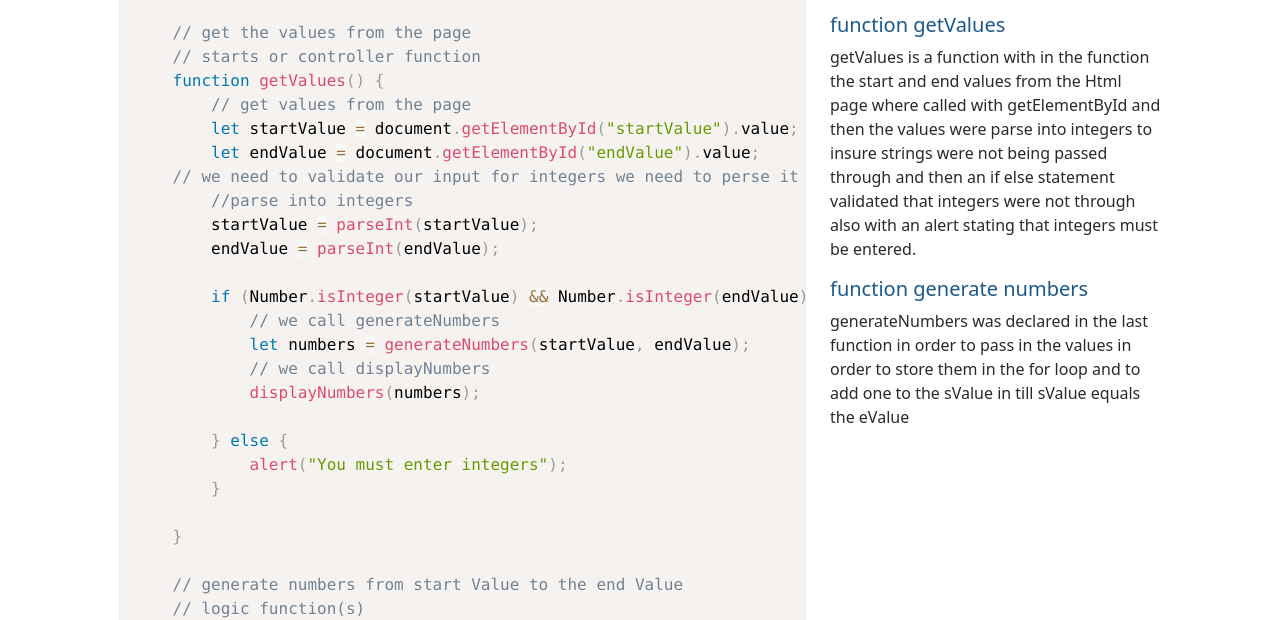
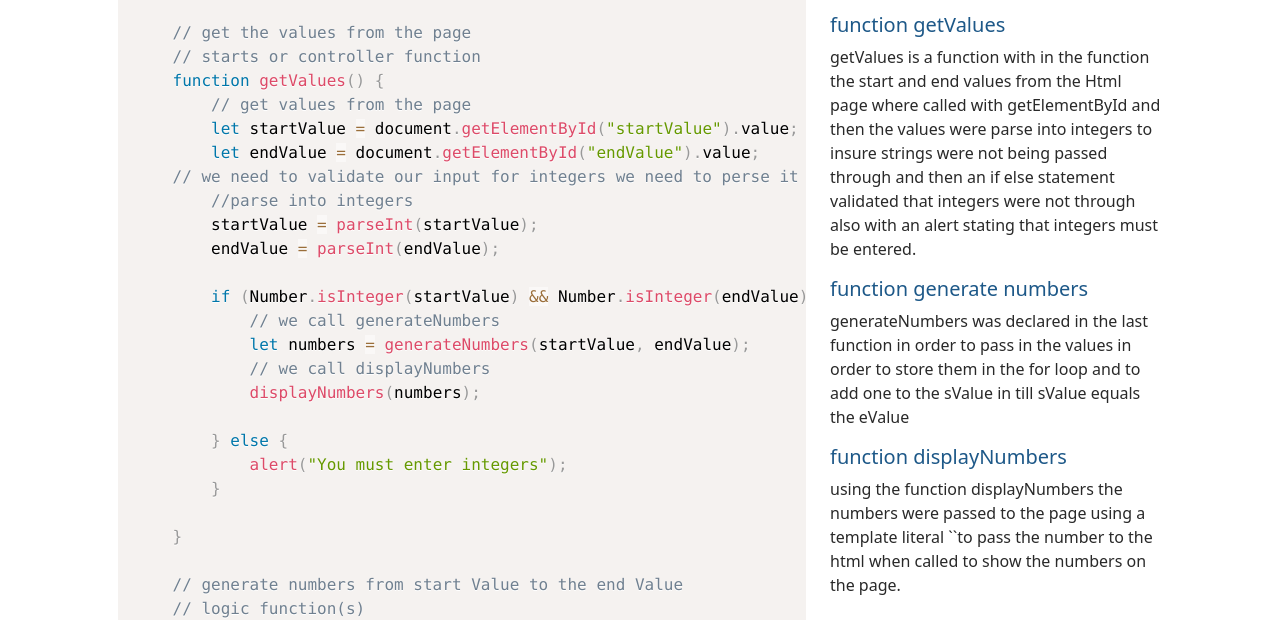
Before and after one commit to DENRIG777/Hundo, a plain HTML site: page code.html in a window 1280 px wide. Shown: the part 170-790 px from the top of the page. Drawn offline with nearby package versions, Linux system fonts and the light colour scheme.

Commit message:
added content

```diff
--- a/code.html
+++ b/code.html
@@ -113,7 +113,7 @@
             else {
                 className = "odd";
             }
-
+            //This dose not render correctly with Prism see the source
             templateRows += `<tr><td class="${className}" >${number}</td></tr>`;
 
         }
@@ -134,7 +134,11 @@
                 <h5>function generate numbers</h5>
                 <p>generateNumbers was declared in the last function in order to pass in the values in order to
                     store them in the for loop and to add one to the sValue in till sValue equals the eValue
-
+                </p>
+                <h5>function displayNumbers</h5>
+                <p>using the function displayNumbers the numbers were passed to the page
+                    using a template literal ``to pass the number to the html
+                    when called to show the numbers on the page.
                 </p>
             </div>
         </div>
```
